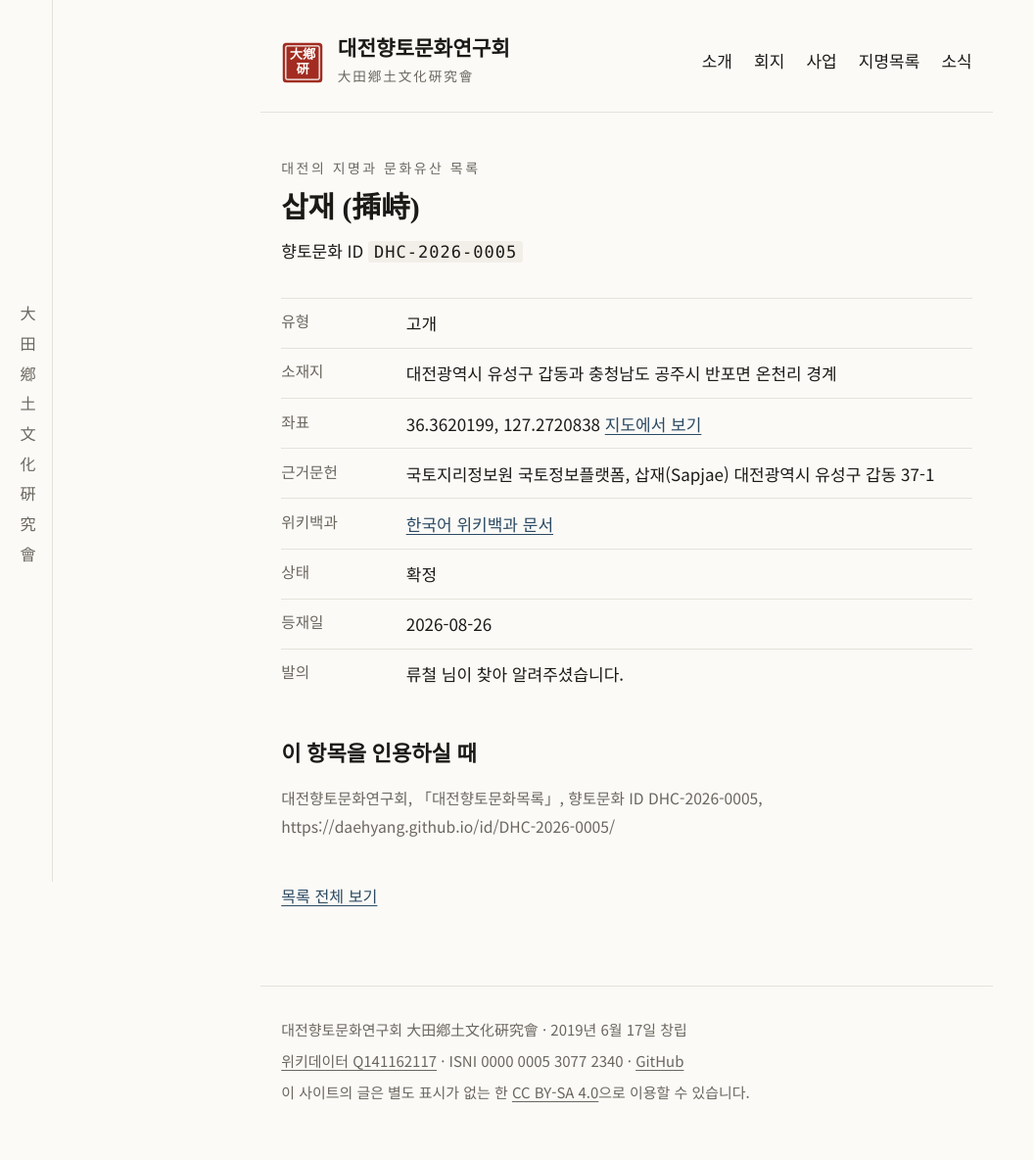
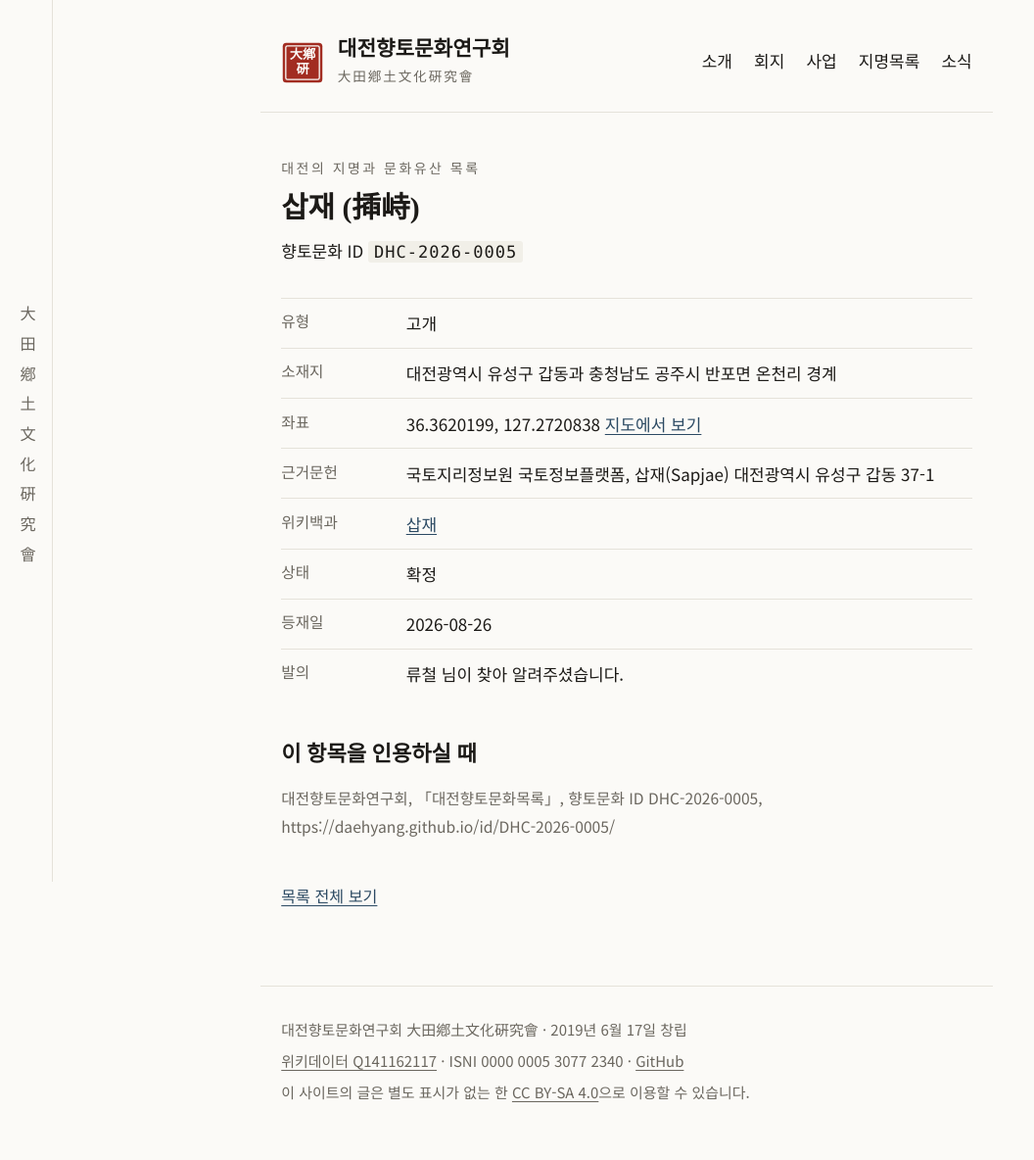
Before and after one commit to daehyang/daehyang.github.io, a Jekyll site: the page built from _placenames/DHC-2026-0005.md, in a window 1280 px wide. Shown: the whole page at 98% size, without its empty margins (0-1056 px from the left). Built offline with Jekyll 4.4.1, drawn with Linux system fonts in a browser that asks for light colours.

Commit message:
공개 목록 갱신 (internal 대장에서 생성)

```diff
--- a/_placenames/DHC-2026-0005.md
+++ b/_placenames/DHC-2026-0005.md
@@ -13,6 +13,7 @@ lat: "36.3620199"
 lon: "127.2720838"
 source: "국토지리정보원 국토정보플랫폼, 삽재(Sapjae) 대전광역시 유성구 갑동 37-1"
 wikipedia: "https://ko.wikipedia.org/wiki/삽재"
+wikipedia_title: "삽재"
 status: "확정"
 registered: "2026-08-26"
 credit: "류철"
```
